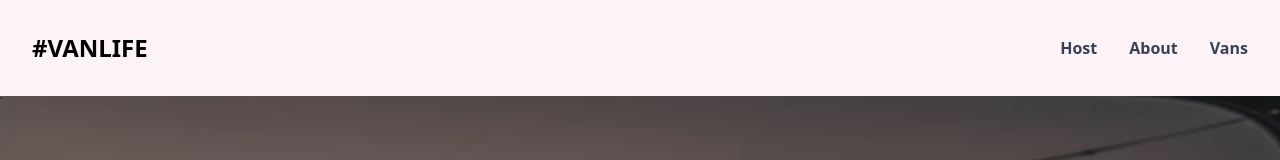
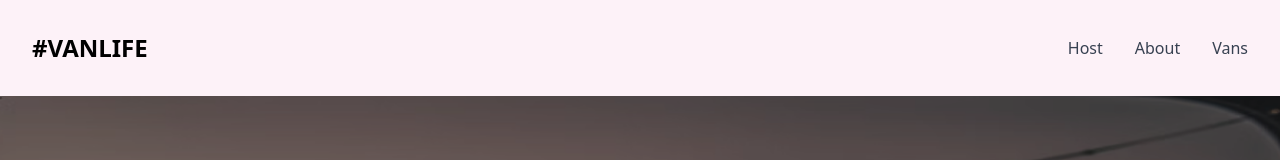
Before and after one commit to bilelhamitouche/vanlife-project, a React (Vite) app: page / in a window 1280 px wide. Shown: the top 160 px of the page. Built offline with nearby package versions, Linux system fonts and the light colour scheme.

Commit message:
changed Link with NavLink for active styling

```diff
--- a/src/components/Navbar.jsx
+++ b/src/components/Navbar.jsx
@@ -1,4 +1,4 @@
-import { Link } from "react-router-dom";
+import { NavLink, Link } from "react-router-dom";
 
 function Navbar() {
   return (
@@ -8,21 +8,33 @@ function Navbar() {
         className="mr-auto text-2xl font-bold text-black">
         #VANLIFE
       </Link>
-      <Link
+      <NavLink
         to="/host"
-        className="font-bold text-gray-700">
+        className={({ isActive }) =>
+          isActive
+            ? "text-black font-bold underline"
+            : "text-gray-700 hover:underline"
+        }>
         Host
-      </Link>
-      <Link
+      </NavLink>
+      <NavLink
         to="/about"
-        className="font-bold text-gray-700">
+        className={({ isActive }) =>
+          isActive
+            ? "text-black font-bold underline"
+            : "text-gray-700 hover:underline"
+        }>
         About
-      </Link>
-      <Link
+      </NavLink>
+      <NavLink
         to="/vans"
-        className="font-bold text-gray-700">
+        className={({ isActive }) =>
+          isActive
+            ? "text-black font-bold underline"
+            : "text-gray-700 hover:underline"
+        }>
         Vans
-      </Link>
+      </NavLink>
     </nav>
   );
 }
```
